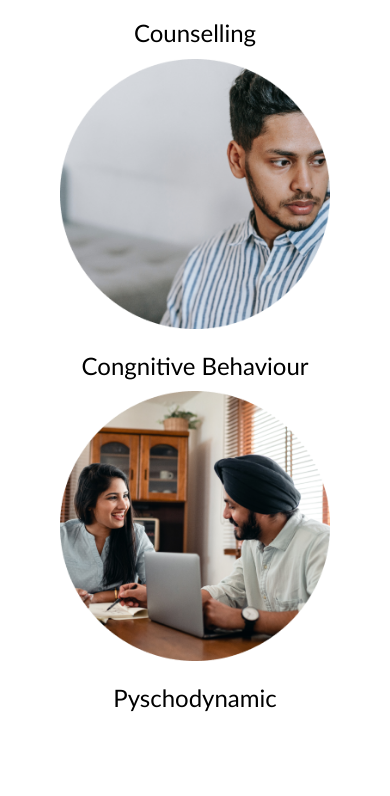
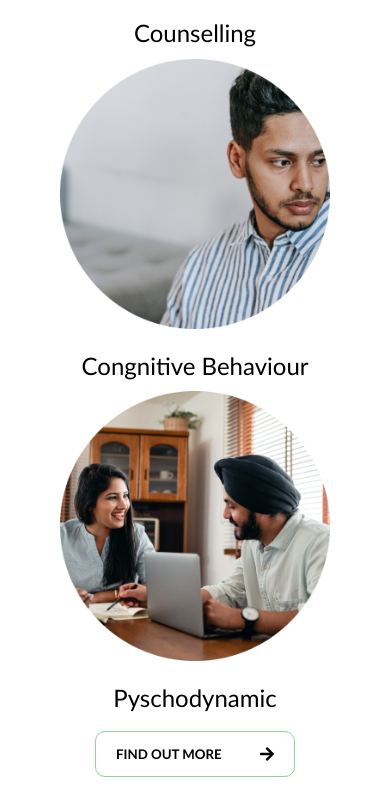
Before and after one commit to codegode23/therapyMind, a plain HTML site: page index.html in a window 390 px wide. Shown: the part 3126-3922 px from the top of the page. Before the commit the page ends 3838 px from the top, so only its background shows below. Drawn offline with Linux system fonts and the light colour scheme; a web font is replaced by a local one.

Commit message:
Button Added to services section
responsiveness for added button has been made as well

```diff
--- a/index.html
+++ b/index.html
@@ -158,10 +158,36 @@
 
             </div>
 
+            <div class="servbt">
+                <div class="serve-btn">
+                    <h5>FIND OUT MORE</h5>
+                    <i class="fas fa-arrow-right"></i>
+                </div>
+            </div>
+
         </section>
 
 
     <!---Services section Ends-->
+
+    <!--Philosophy Section Starts-->
+
+    <section id="philo" class="philo">
+
+        <div class="philo-container1">
+            <img src="" alt="">
+
+            <div class="philo-info">
+
+            </div>
+
+        </div>
+
+
+    </section>
+
+
+    <!--Philosophy Section Ends-->
 
 
     <script>
--- a/style.css
+++ b/style.css
@@ -388,3 +388,51 @@ nav .contact-us:hover{
 .serve-box h2{
     font-weight: 200;
 }
+
+.services .serve-btn{
+    padding: 24px 50px;
+    background-color: #fff;
+    border: 1px solid #91D497;
+    color: #000;
+    display: flex;
+    justify-content: space-between;
+    align-items: center;
+    border-radius: 10px;
+    position: relative;
+    text-align: center;
+    cursor:pointer;
+    width: 100%;
+    max-width: 250px;
+    margin-top: 3vw;
+}
+
+.services .serve-btn:hover{
+    background-color: #91D497;
+    color: #fff;
+}
+
+.services .servbt{
+    display: flex;
+    justify-content: center;
+    align-items: center;
+}
+
+
+@media screen and (max-width:400px) {
+    .services .serve-btn{
+        padding: 14px 20px;
+        background-color: #fff;
+        border: 1px solid #91D497;
+        color: #000;
+        display: flex;
+        justify-content: space-between;
+        align-items: center;
+        border-radius: 10px;
+        position: relative;
+        text-align: center;
+        cursor:pointer;
+        width: 100%;
+        max-width: 200px;
+        margin-top: 5%;
+    }
+}
```
